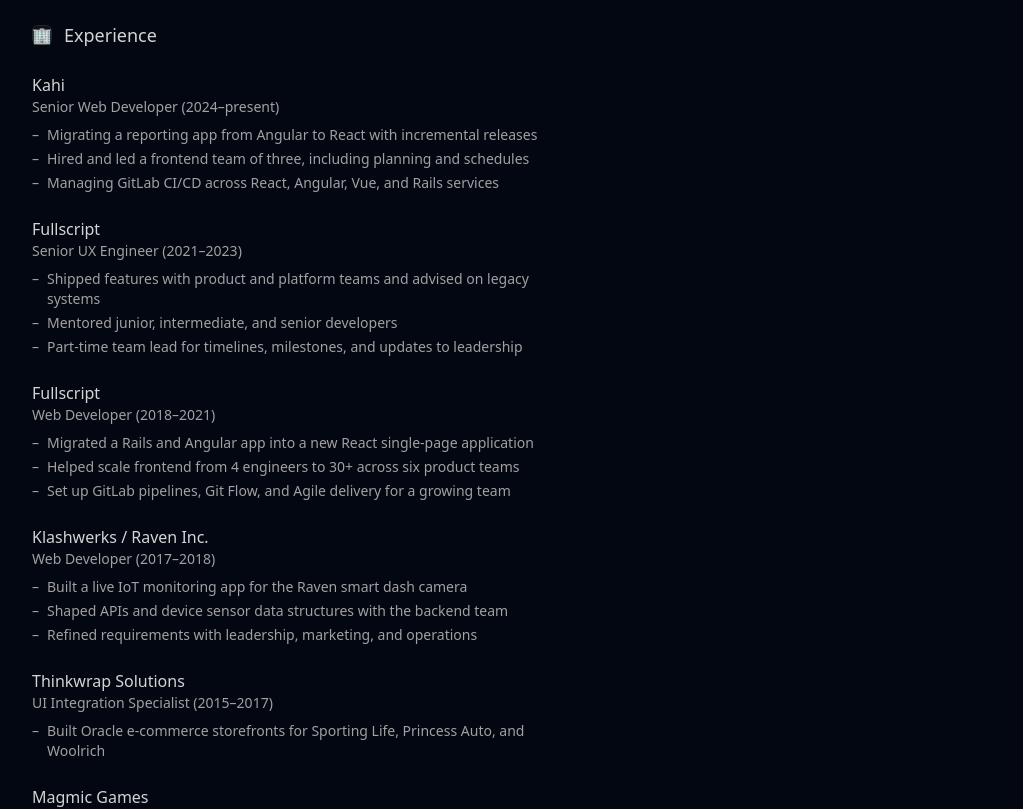
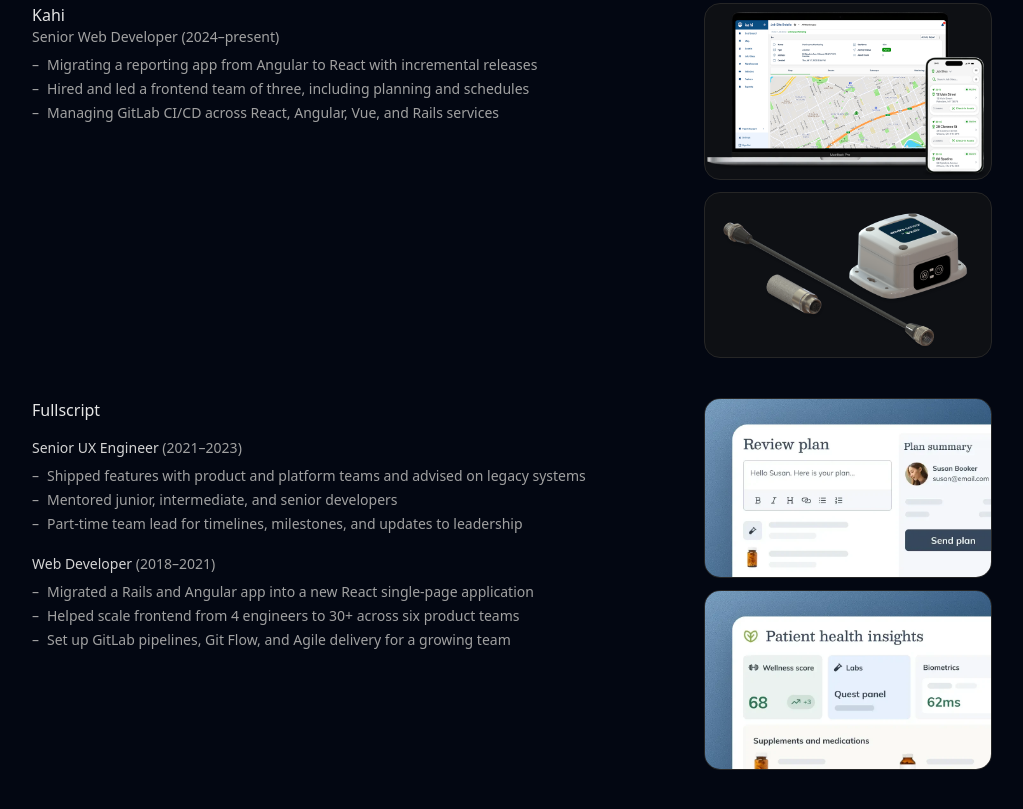
Before and after one commit to AndrewBrough/AndrewBrough.github.io, a React (Vite) app: page / in a window 1280 px wide. Shown: the part 820-1629 px from the top of the page, without its empty margins (128-1151 px from the left). Built offline with nearby package versions, Linux system fonts and the light colour scheme.

Commit message:
added images and condensed Fullscript experience

```diff
--- /dev/null
+++ b/src/pages/MainPage/ExperienceEntry.tsx
@@ -0,0 +1,46 @@
+import { ExperienceHighlights } from "./ExperienceHighlights";
+import { ExperienceImages } from "./ExperienceImages";
+import type { ExperienceItem } from "./experiences";
+
+export type ExperienceEntryProps = {
+  experience: ExperienceItem;
+};
+
+export const ExperienceEntry = ({ experience }: ExperienceEntryProps) => {
+  const hasMultipleRoles = experience.roles.length > 1;
+
+  return (
+    <li className="flex flex-col items-start gap-6 md:flex-row md:gap-10">
+      <div className="min-w-0 flex-1">
+        <div className="font-medium text-neutral-200">{experience.company}</div>
+        {hasMultipleRoles ? (
+          <div className="mt-4 space-y-5">
+            {experience.roles.map(role => (
+              <div key={role.title}>
+                <h3 className="text-sm font-medium text-neutral-300">
+                  {role.title}{" "}
+                  <span className="font-normal text-neutral-400">
+                    ({role.duration})
+                  </span>
+                </h3>
+                <ExperienceHighlights highlights={role.highlights} />
+              </div>
+            ))}
+          </div>
+        ) : (
+          experience.roles.map(role => (
+            <div key={role.title}>
+              <div className="text-sm text-neutral-400">
+                {role.title} ({role.duration})
+              </div>
+              <ExperienceHighlights highlights={role.highlights} />
+            </div>
+          ))
+        )}
+      </div>
+      {experience.images.length > 0 && (
+        <ExperienceImages images={experience.images} />
+      )}
+    </li>
+  );
+};
--- /dev/null
+++ b/src/pages/MainPage/ExperienceHighlights.tsx
@@ -0,0 +1,16 @@
+export type ExperienceHighlightsProps = {
+  highlights: string[];
+};
+
+export const ExperienceHighlights = ({
+  highlights,
+}: ExperienceHighlightsProps) => (
+  <ul className="mt-2 space-y-1 text-sm text-neutral-400">
+    {highlights.map(highlight => (
+      <li key={highlight} className="flex gap-2">
+        <span aria-hidden="true">–</span>
+        <span>{highlight}</span>
+      </li>
+    ))}
+  </ul>
+);
--- /dev/null
+++ b/src/pages/MainPage/ExperienceImages.tsx
@@ -0,0 +1,18 @@
+import type { ExperienceImage } from "./experiences";
+
+export type ExperienceImagesProps = {
+  images: ExperienceImage[];
+};
+
+export const ExperienceImages = ({ images }: ExperienceImagesProps) => (
+  <div className="grid w-full shrink-0 grid-cols-1 gap-3 sm:grid-cols-2 md:w-72 md:grid-cols-1">
+    {images.map(image => (
+      <img
+        key={image.src}
+        src={image.src}
+        alt={image.alt}
+        className="w-full rounded-2xl border border-neutral-800 bg-neutral-900/60"
+      />
+    ))}
+  </div>
+);
--- a/src/pages/MainPage/ExperienceSection.tsx
+++ b/src/pages/MainPage/ExperienceSection.tsx
@@ -1,9 +1,5 @@
-type ExperienceItem = {
-  company: string;
-  role: string;
-  duration: string;
-  highlights: string[];
-};
+import { ExperienceEntry } from "./ExperienceEntry";
+import { experiences } from "./experiences";
 
 export const ExperienceSection = () => (
   <div id="experience" className="mt-14">
@@ -13,85 +9,13 @@ export const ExperienceSection = () => (
       </span>
       <h2 className="text-lg font-medium">Experience</h2>
     </div>
-    <ul className="mt-6 space-y-6 text-neutral-300">
-      {experiences.map(item => (
-        <li key={`${item.company}_${item.role}`}>
-          <div className="font-medium">{item.company}</div>
-          <div className="text-sm text-neutral-400">
-            {item.role} ({item.duration})
-          </div>
-          <ul className="mt-2 space-y-1 text-sm text-neutral-400">
-            {item.highlights.map(highlight => (
-              <li key={highlight} className="flex gap-2">
-                <span aria-hidden="true">–</span>
-                <span>{highlight}</span>
-              </li>
-            ))}
-          </ul>
-        </li>
+    <ul className="mt-6 space-y-10 text-neutral-300">
+      {experiences.map(experience => (
+        <ExperienceEntry
+          key={experience.company}
+          experience={experience}
+        />
       ))}
     </ul>
   </div>
 );
-
-export type { ExperienceItem };
-
-const experiences: ExperienceItem[] = [
-  {
-    company: "Kahi",
-    role: "Senior Web Developer",
-    duration: "2024–present",
-    highlights: [
-      "Migrating a reporting app from Angular to React with incremental releases",
-      "Hired and led a frontend team of three, including planning and schedules",
-      "Managing GitLab CI/CD across React, Angular, Vue, and Rails services",
-    ],
-  },
-  {
-    company: "Fullscript",
-    role: "Senior UX Engineer",
-    duration: "2021–2023",
-    highlights: [
-      "Shipped features with product and platform teams and advised on legacy systems",
-      "Mentored junior, intermediate, and senior developers",
-      "Part-time team lead for timelines, milestones, and updates to leadership",
-    ],
-  },
-  {
-    company: "Fullscript",
-    role: "Web Developer",
-    duration: "2018–2021",
-    highlights: [
-      "Migrated a Rails and Angular app into a new React single-page application",
-      "Helped scale frontend from 4 engineers to 30+ across six product teams",
-      "Set up GitLab pipelines, Git Flow, and Agile delivery for a growing team",
-    ],
-  },
-  {
-    company: "Klashwerks / Raven Inc.",
-    role: "Web Developer",
-    duration: "2017–2018",
-    highlights: [
-      "Built a live IoT monitoring app for the Raven smart dash camera",
-      "Shaped APIs and device sensor data structures with the backend team",
-      "Refined requirements with leadership, marketing, and operations",
-    ],
-  },
-  {
-    company: "Thinkwrap Solutions",
-    role: "UI Integration Specialist",
-    duration: "2015–2017",
-    highlights: [
-      "Built Oracle e-commerce storefronts for Sporting Life, Princess Auto, and Woolrich",
-    ],
-  },
-  {
-    company: "Magmic Games",
-    role: "Gameplay Programmer",
-    duration: "2014–2015",
-    highlights: [
-      "Shipped mobile game features for Mattel titles including Skip-Bo and Phase 10",
-      "Supported iOS and Android release pipelines with Jenkins",
-    ],
-  },
-];
--- a/src/pages/MainPage/HeroBadge.tsx
+++ /dev/null
@@ -1,7 +0,0 @@
-export const HeroBadge = () => (
-  <div className="inline-flex items-center gap-3 rounded-full border border-neutral-800/80 bg-neutral-900/60 px-4 py-1.5 text-sm text-neutral-300">
-    <span>andrewbrough.ca</span>
-    <span className="h-1 w-1 rounded-full bg-neutral-600" />
-    <span>About</span>
-  </div>
-);
--- a/src/pages/MainPage/Intro.tsx
+++ b/src/pages/MainPage/Intro.tsx
@@ -1,6 +1,5 @@
 import { ExperienceSection } from "./ExperienceSection";
 import { HeroActions } from "./HeroActions";
-import { HeroBadge } from "./HeroBadge";
 import { HeroText } from "./HeroText";
 import { PortraitCard } from "./PortraitCard";
 import { SkillsSection } from "./SkillsSection";
@@ -8,15 +7,16 @@ import { SkillsSection } from "./SkillsSection";
 export const Intro = () => {
   return (
     <section className="w-full max-w-5xl mx-auto px-6 md:px-8 py-12 md:py-20">
-      <div className="grid grid-cols-1 md:grid-cols-[1.2fr_0.8fr] gap-10 md:gap-16 items-start">
-        <div>
-          <HeroBadge />
-          <HeroText />
+      <div className="flex flex-col gap-10 md:gap-16 items-start">
+          <div className="flex flex-row gap-10 md:gap-16 items-start">
+            <HeroText />
+            <PortraitCard />
+          </div>
+          <div>
           <HeroActions />
           <SkillsSection />
           <ExperienceSection />
-        </div>
-        <PortraitCard />
+          </div>
       </div>
     </section>
   );
--- a/src/pages/MainPage/PortraitCard.tsx
+++ b/src/pages/MainPage/PortraitCard.tsx
@@ -2,7 +2,7 @@ import portrait from "@/assets/portrait.png";
 
 export const PortraitCard = () => (
   <div className="hidden md:flex justify-end">
-    <div className="h-44 w-44 rounded-2xl border border-neutral-800 bg-neutral-900/60 overflow-hidden">
+    <div className="h-60 w-60 rounded-2xl border border-neutral-800 bg-neutral-900/60 overflow-hidden">
       <img
         src={portrait}
         alt="Andrew Brough"
--- /dev/null
+++ b/src/pages/MainPage/experiences.ts
@@ -0,0 +1,118 @@
+export type ExperienceRole = {
+  title: string;
+  duration: string;
+  highlights: string[];
+};
+
+export type ExperienceImage = {
+  src: string;
+  alt: string;
+};
+
+export type ExperienceItem = {
+  company: string;
+  roles: ExperienceRole[];
+  images: ExperienceImage[];
+};
+
+export const experiences: ExperienceItem[] = [
+  {
+    company: "Kahi",
+    roles: [
+      {
+        title: "Senior Web Developer",
+        duration: "2024–present",
+        highlights: [
+          "Migrating a reporting app from Angular to React with incremental releases",
+          "Hired and led a frontend team of three, including planning and schedules",
+          "Managing GitLab CI/CD across React, Angular, Vue, and Rails services",
+        ],
+      },
+    ],
+    images: [
+      {
+        src: "/kahi/kahi-apps.webp",
+        alt: "Kahi job site monitoring on a laptop and phone",
+      },
+      {
+        src: "/kahi/kahi-enviro-sensor.webp",
+        alt: "Kahi enviro sensor with its probe and cable",
+      },
+    ],
+  },
+  {
+    company: "Fullscript",
+    roles: [
+      {
+        title: "Senior UX Engineer",
+        duration: "2021–2023",
+        highlights: [
+          "Shipped features with product and platform teams and advised on legacy systems",
+          "Mentored junior, intermediate, and senior developers",
+          "Part-time team lead for timelines, milestones, and updates to leadership",
+        ],
+      },
+      {
+        title: "Web Developer",
+        duration: "2018–2021",
+        highlights: [
+          "Migrated a Rails and Angular app into a new React single-page application",
+          "Helped scale frontend from 4 engineers to 30+ across six product teams",
+          "Set up GitLab pipelines, Git Flow, and Agile delivery for a growing team",
+        ],
+      },
+    ],
+    images: [
+      {
+        src: "/fullscript/fullscript-plan.webp",
+        alt: "Fullscript review plan screen with a plan summary",
+      },
+      {
+        src: "/fullscript/fullscript-patient-insights.webp",
+        alt: "Fullscript patient health insights dashboard",
+      },
+    ],
+  },
+  {
+    company: "Klashwerks / Raven Inc.",
+    roles: [
+      {
+        title: "Web Developer",
+        duration: "2017–2018",
+        highlights: [
+          "Built a live IoT monitoring app for the Raven smart dash camera",
+          "Shaped APIs and device sensor data structures with the backend team",
+          "Refined requirements with leadership, marketing, and operations",
+        ],
+      },
+    ],
+    images: [],
+  },
+  {
+    company: "Thinkwrap Solutions",
+    roles: [
+      {
+        title: "UI Integration Specialist",
+        duration: "2015–2017",
+        highlights: [
+          "Built Oracle e-commerce storefronts for Sporting Life, Princess Auto, and Woolrich",
+        ],
+      },
+    ],
+    images: [],
+  },
+  {
+    company: "Magmic Games",
+    roles: [
+      {
+        title: "Gameplay Programmer",
+        duration: "2014–2015",
+        highlights: [
+          "Shipped mobile game features for Mattel titles including Skip-Bo and Phase 10",
+          "Supported iOS and Android release pipelines with Jenkins",
+        ],
+      },
+    ],
+    images: [],
+  },
+];
```
